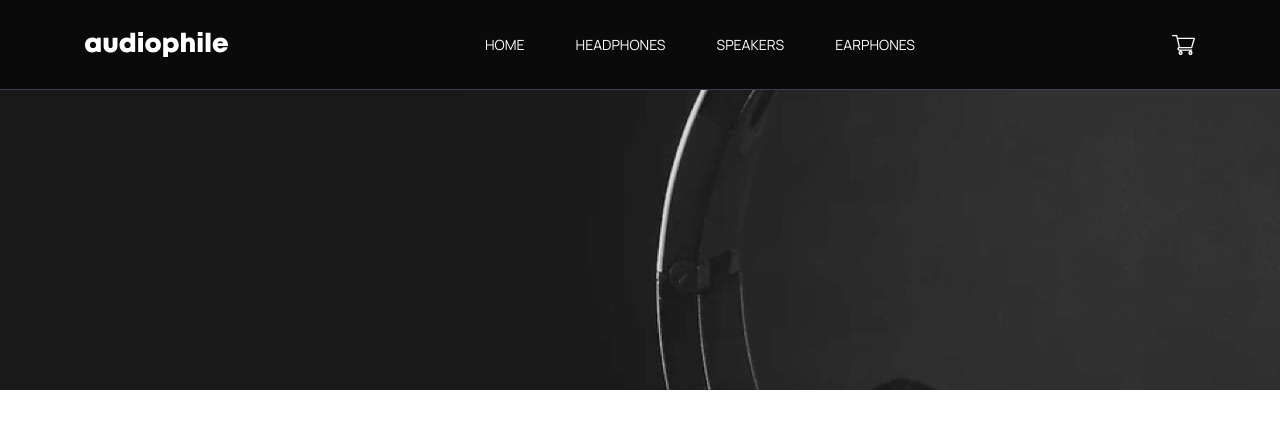
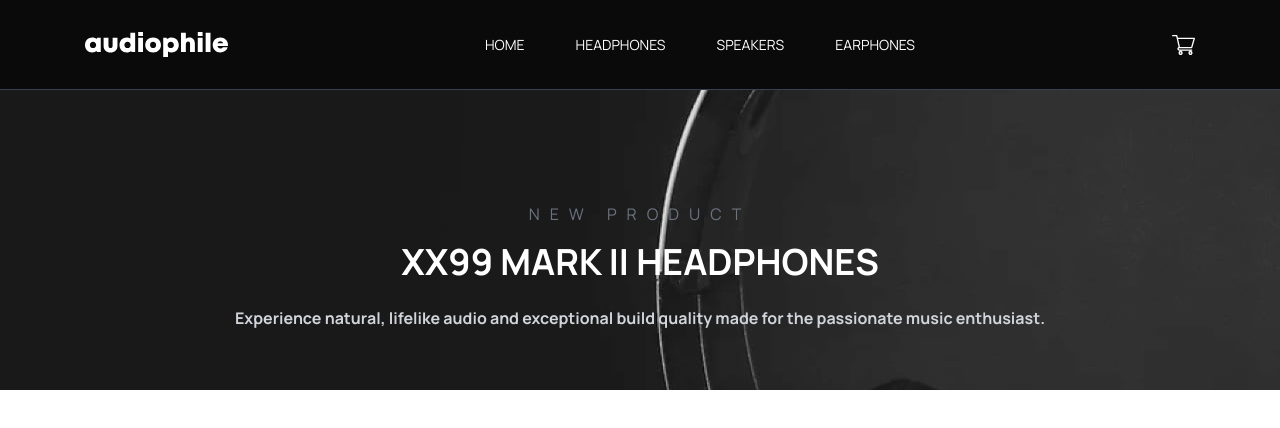
Before and after one commit to DJaye33/audiophile-ecommerce, a React (Vite) app: page / in a window 1280 px wide. Shown: the top 428 px of the page. Built offline with nearby package versions, Linux system fonts and the light colour scheme.

Commit message:
build product info group

```diff
--- a/src/components/Hero/Hero.tsx
+++ b/src/components/Hero/Hero.tsx
@@ -1,6 +1,10 @@
+import ProductInfoGroup from "../ProductInfoGroup/ProductInfoGroup";
+
 const Hero = () => {
   return (
-    <header className="bg-neutral-950 bg-[url('/image-header.jpg')] md:bg-[url('/image-header-tab.jpg')] lg:bg-[url('/image-hero.jpg')] bg-center h-[300px] py-28 px-6"></header>
+    <header className="bg-neutral-950 bg-[url('/image-header.jpg')] md:bg-[url('/image-header-tab.jpg')] lg:bg-[url('/image-hero.jpg')] bg-center h-[300px] py-28 px-6">
+      <ProductInfoGroup />
+    </header>
   );
 };
 
--- /dev/null
+++ b/src/components/ProductInfoGroup/ProductInfoGroup.tsx
@@ -0,0 +1,20 @@
+const ProductInfoGroup = () => {
+  return (
+    <div>
+      <div className="text-center">
+        <p className="text-gray-500 uppercase tracking-[10px] mb-4">
+          New Product
+        </p>
+        <h2 className="text-white text-4xl font-bold uppercase mb-6">
+          XX99 MARK II Headphones
+        </h2>
+        <p className="text-gray-300 font-bold mb-7">
+          Experience natural, lifelike audio and exceptional build quality made
+          for the passionate music enthusiast.
+        </p>
+      </div>
+    </div>
+  );
+};
+
+export default ProductInfoGroup;
```
